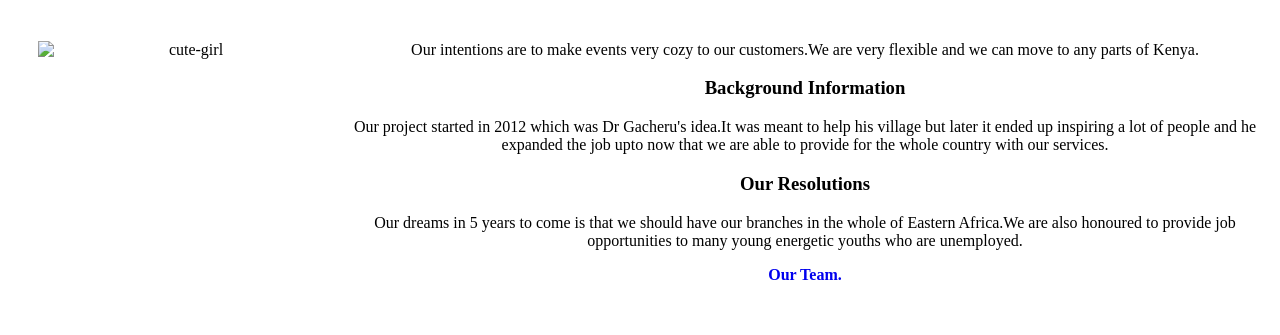
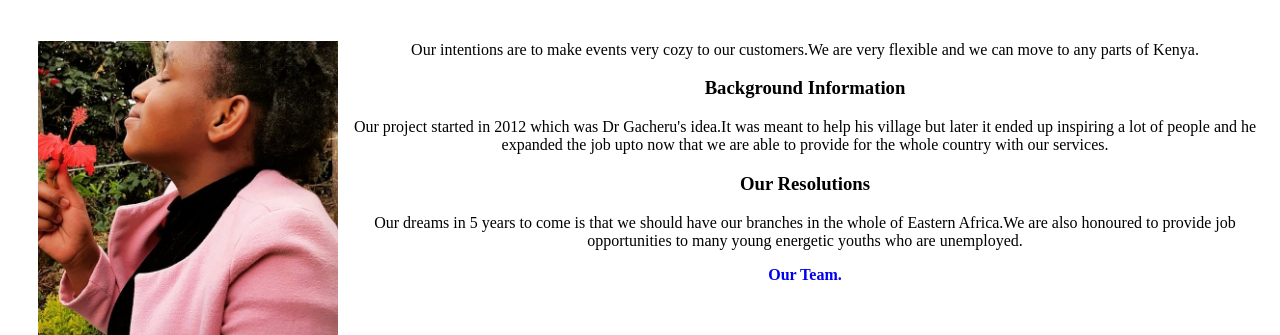
Before and after one commit to FGacheru/Cozy-Function, a plain HTML site: page aboutUs.html in a window 1280 px wide. Shown: the part 110-445 px from the top of the page. Drawn offline with Linux system fonts and the light colour scheme; the site is published under a folder, as on GitHub Pages, so addresses that start at the root find nothing.

Commit message:
modified image link

```diff
--- a/aboutUs.html
+++ b/aboutUs.html
@@ -27,7 +27,7 @@
         <!-- <h3>
             Our Resolutions.
         </h3> -->
-        <p><img src="/images/Cutie.jpeg" alt="cute-girl" style="width:300px;height:300px;margin-left:30px" ;>
+        <p><img src="./images/Cutie.jpeg" alt="cute-girl" style="width:300px;height:300px;margin-left:30px" ;>
             Our intentions are to make events very cozy to our customers.We are very flexible and we can move to any
             parts of Kenya.
             <p><h3>Background Information</h3>
```
